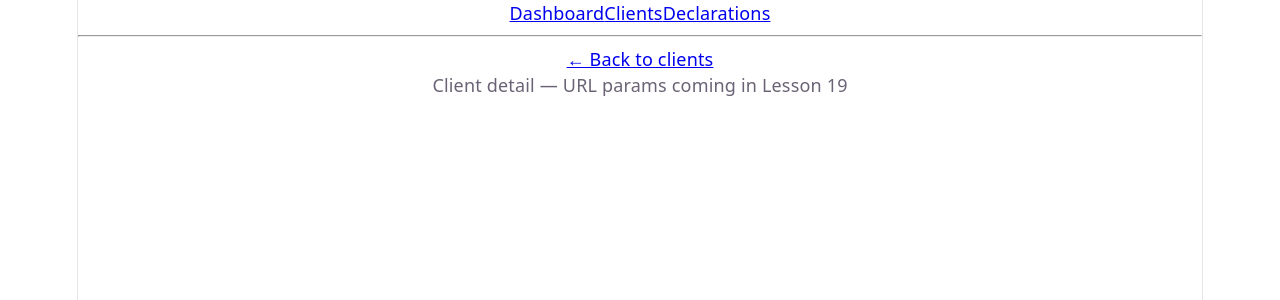
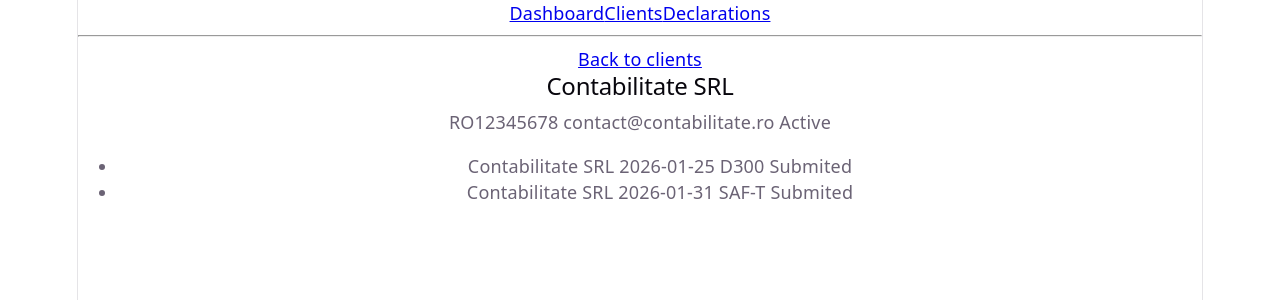
Before and after one commit to StoianSorinAlexandru/LearnTSX, a React (Vite) app: page /clients/1 in a window 1280 px wide. Shown: the top 300 px of the page. Built offline with nearby package versions, Linux system fonts and the light colour scheme.

Commit message:
Lesson 19

```diff
--- a/src/pages/ClientDetailPage.tsx
+++ b/src/pages/ClientDetailPage.tsx
@@ -1,13 +1,52 @@
-import { Link } from "react-router-dom"
+import { Link, useParams } from "react-router-dom"
+import { mockClients, mockDeclarations } from "../data/mockData"
 // import { mockClients, mockDeclarations } from "../data/mockData"
 
 // clientId will come from URL params in Lesson 19
 // for now we accept it as a prop as a placeholder
+
+/**
+Update src/pages/ClientDetailPage.tsx to:
+
+Read id from useParams
+Guard against missing id
+Find the matching client from mockClients
+Guard against client not found — show a meaningful message with a link back to /clients
+Show the client details: name in <h2>, cui, email, isActive status
+Find all declarations where declaration.clientId === id
+If no declarations show <p>No declarations found</p>
+Otherwise render each declaration as a <li> with type, deadline, and submitted status
+Keep the <Link to="/clients">← Back to clients</Link> at the top
+ *
+ *
+*/
+
+
 const ClientDetailPage = () => {
+  const {id} = useParams()
+  if(!id) return <p>Invalid client ID</p>
+  const client = mockClients.find((c) => c.id === id)
+
+  if (!client) return (
+    <>
+      <p>Client not found</p>
+      <Link to="/clients">Back to clients</Link>
+
+    </>
+  )
+  const decs = mockDeclarations.filter((d) => d.clientId === id)
   return (
     <div>
-      <Link to="/clients">← Back to clients</Link>
-      <p>Client detail — URL params coming in Lesson 19</p>
+      <Link to="/clients">Back to clients</Link>
+      <h2>{client.name}</h2>
+      <p>{client.cui} {client.email} {client.isActive ? "Active" : "Offline"}</p>
+      {
+        decs.length === 0 ?
+        <p>No declarations found</p> :
+        <ul>
+          {decs.map((d) => <li key={d.id}>{d.clientName} {d.deadline} {d.type} {d.submitted ? "Submited" : "Unsubmited"}</li>)}
+        </ul>
+      }
     </div>
   )
 }
```
